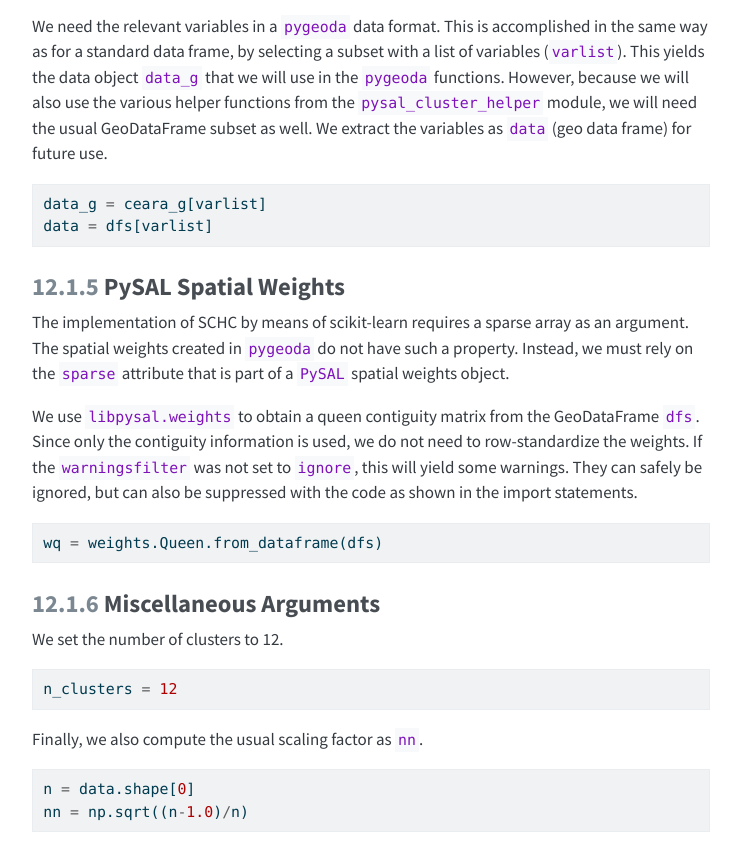
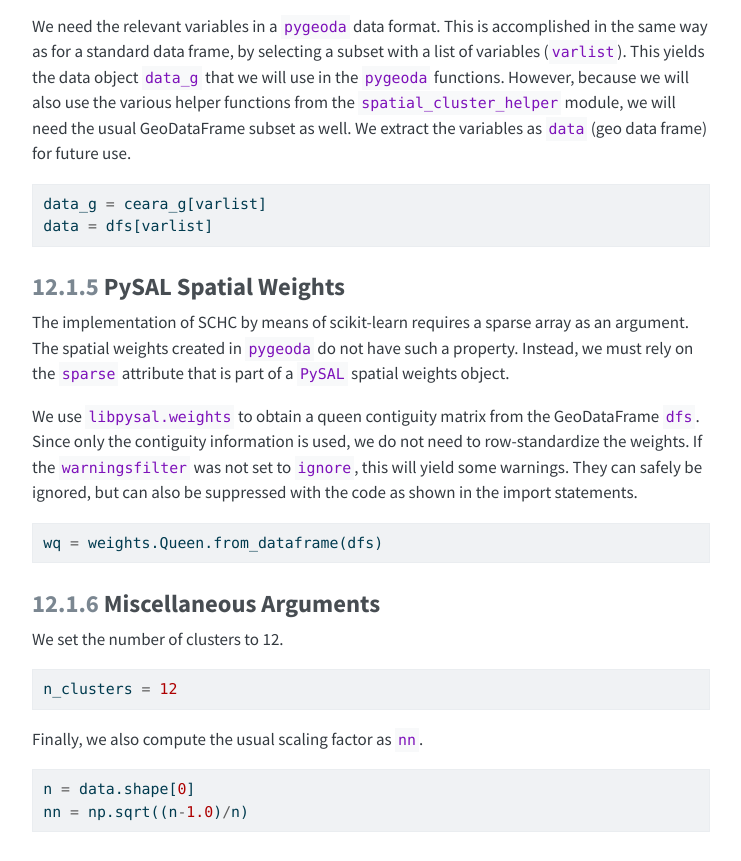
Before and after one commit to geodapress/spatial-cluster-companion, a plain HTML site: page docs/hierarchical_spatial_clustering.html in a window 1280 px wide. Shown: the part 3423-4284 px from the top of the page, without its empty margins (269-1010 px from the left). Drawn offline with nearby package versions, Linux system fonts and the light colour scheme; a script that the page names is missing.

Commit message:
pysal-cluster-helper to spatial-cluster-helper

```diff
--- a/docs/hierarchical_spatial_clustering.html
+++ b/docs/hierarchical_spatial_clustering.html
@@ -578,7 +578,7 @@ Table&nbsp;12.1: Spatial clustering variables
            has isolates:                False</code></pre>
 </div>
 </div>
-<p>We need the relevant variables in a <code>pygeoda</code> data format. This is accomplished in the same way as for a standard data frame, by selecting a subset with a list of variables (<code>varlist</code>). This yields the data object <code>data_g</code> that we will use in the <code>pygeoda</code> functions. However, because we will also use the various helper functions from the <code>pysal_cluster_helper</code> module, we will need the usual GeoDataFrame subset as well. We extract the variables as <code>data</code> (geo data frame) for future use.</p>
+<p>We need the relevant variables in a <code>pygeoda</code> data format. This is accomplished in the same way as for a standard data frame, by selecting a subset with a list of variables (<code>varlist</code>). This yields the data object <code>data_g</code> that we will use in the <code>pygeoda</code> functions. However, because we will also use the various helper functions from the <code>spatial_cluster_helper</code> module, we will need the usual GeoDataFrame subset as well. We extract the variables as <code>data</code> (geo data frame) for future use.</p>
 <div id="69584284" class="cell" data-execution_count="6">
 <div class="sourceCode cell-code" id="cb9"><pre class="sourceCode python code-with-copy"><code class="sourceCode python"><span id="cb9-1"><a href="#cb9-1" aria-hidden="true" tabindex="-1"></a>data_g <span class="op">=</span> ceara_g[varlist]</span>
 <span id="cb9-2"><a href="#cb9-2" aria-hidden="true" tabindex="-1"></a>data <span class="op">=</span> dfs[varlist]</span></code><button title="Copy to Clipboard" class="code-copy-button"><i class="bi"></i></button></pre></div>
```
